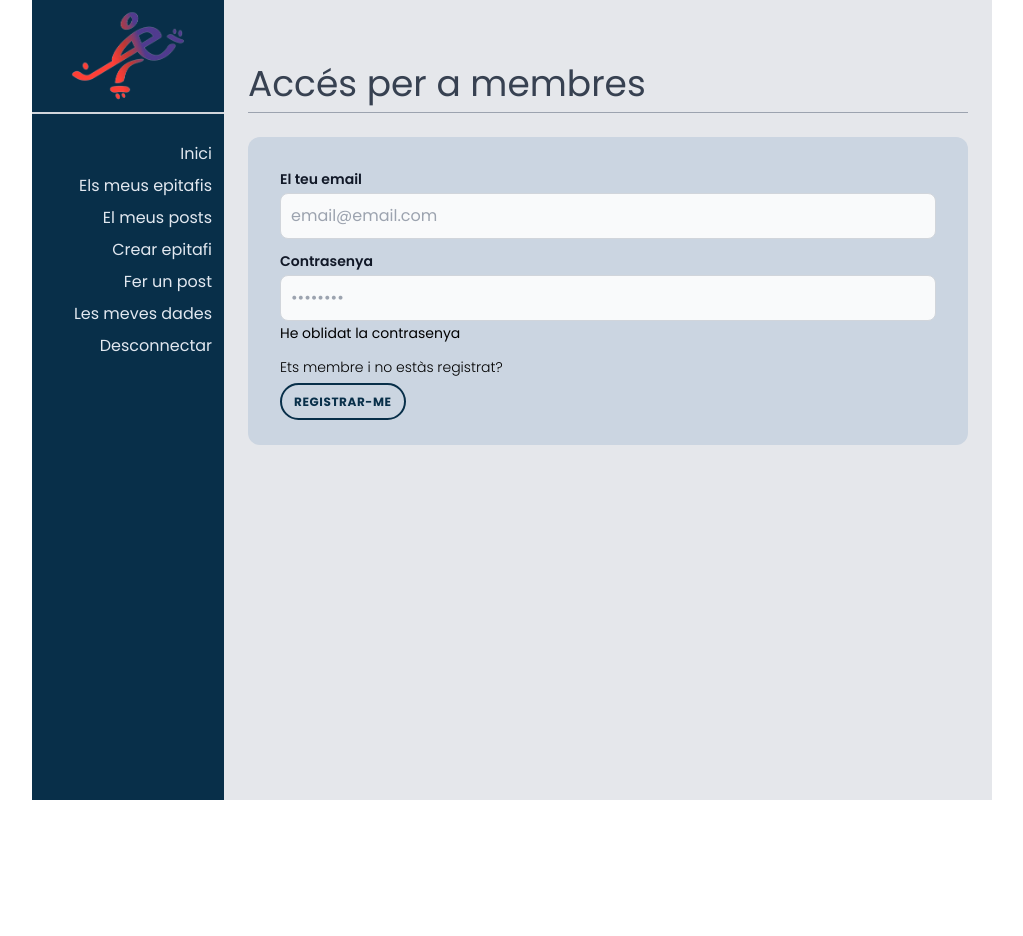
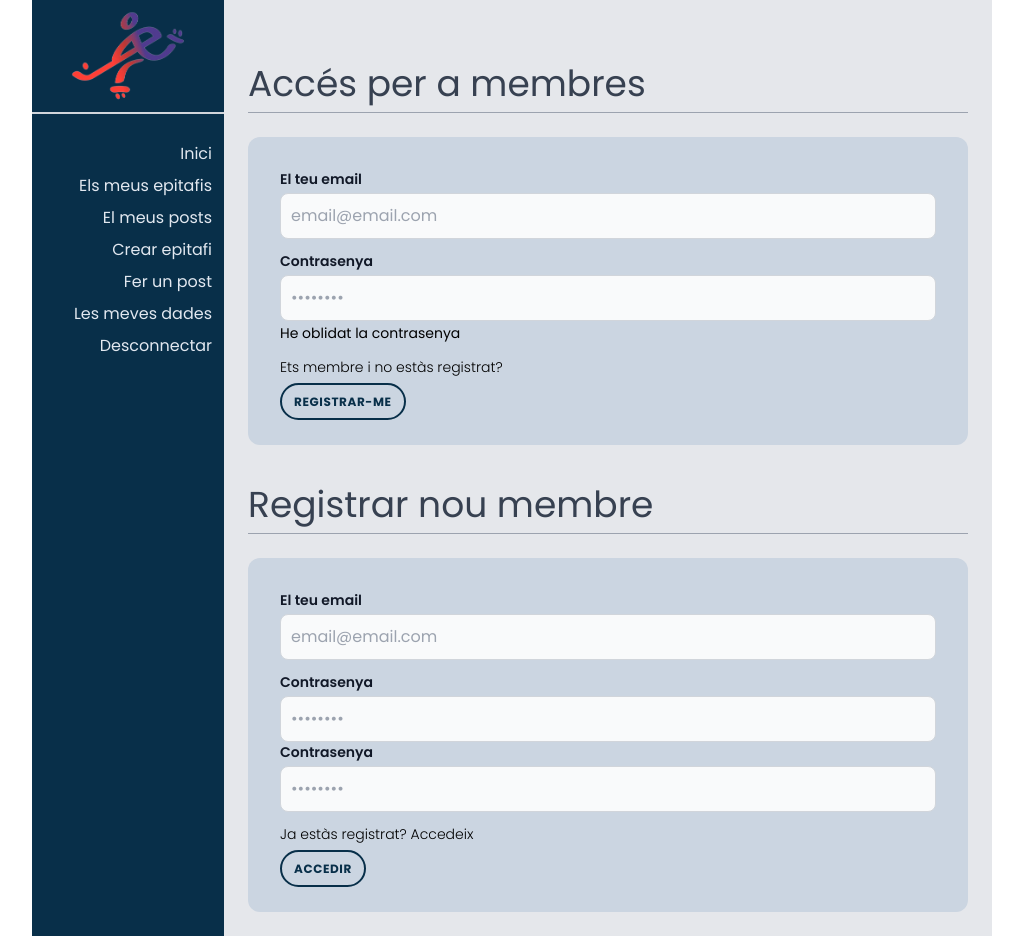
Before and after one commit to alex0rpi/web-veterans-hoquei, a React (Vite) app in the folder client/: page /admin/login in a window 1280 px wide. Shown: the whole page, without its empty margins (128-1151 px from the left). Before the commit the page ends 800 px from the top, so only its background shows below. Built offline with nearby package versions, Linux system fonts and the light colour scheme.

Commit message:
login and register

```diff
--- a/client/src/components/admin/AdminContent.tsx
+++ b/client/src/components/admin/AdminContent.tsx
@@ -1,52 +1,16 @@
-import { Button } from '../utils/Button';
+import AdminLogin from './auth/AdminLogin';
+import AdminRegister from './auth/AdminRegister';
 
 export const AdminContent = () => {
   return (
     <div className="md:col-start-3 md:col-end-4 md:justify-stretch px-6 py-6 bg-gray-200 ">
       {/* <Button title="Accés membres" /> */}
-      <h1 className="text-gray-700 text-4xl font-medium mt-10 border-b border-gray-400 pb-2">
-        Accés per a membres
-      </h1>
-      <div className="bg-slate-300 rounded-xl mt-6 p-6 space-y-4 md:space-y-6 sm:p-8">
-        <form className="" action="#">
-          <div>
-            <label
-              htmlFor="email"
-              className="block mb-1 text-sm font-semibold text-gray-900"
-            >
-              El teu email
-            </label>
-            <input
-              type="email"
-              name="email"
-              id="email"
-              className="bg-gray-50 border border-gray-300 text-gray-900 rounded-lg block w-full p-2.5 mb-3"
-              placeholder="email@email.com"
-            />
-          </div>
-          <div>
-            <label
-              htmlFor="password"
-              className="block mb-1 text-sm font-semibold text-gray-900"
-            >
-              Contrasenya
-            </label>
-            <input
-              type="password"
-              name="password"
-              id="password"
-              placeholder="••••••••"
-              className="bg-gray-50 border border-gray-300 text-gray-900 rounded-lg block w-full p-2.5 "
-            />
-          </div>
-          <a href="#" className="text-sm font-medium hover:underline">
-            He oblidat la contrasenya
-          </a>
-
-          <p className="text-sm font-light my-3">Ets membre i no estàs registrat?</p>
-          <Button title="Registrar-me" />
-        </form>
-      </div>
+      <AdminLogin />
+      <AdminRegister />
+      {/* <AdminPosts/> */}
+      {/* <AdminChapters/> */}
+      {/* <NewChapterForm/> */}
+      {/* <NewPostForm/> */}
     </div>
   );
 };
--- a/client/src/components/admin/auth/AdminLogin.tsx
+++ b/client/src/components/admin/auth/AdminLogin.tsx
@@ -0,0 +1,57 @@
+// import React from 'react';
+
+import { Button } from '../../utils/Button';
+
+// type Props = {};
+
+export const AdminLogin = () => {
+  return (
+    <>
+      <h1 className="text-gray-700 text-4xl font-medium mt-10 border-b border-gray-400 pb-2">
+        Accés per a membres
+      </h1>
+      <div className="bg-slate-300 rounded-xl mt-6 p-6 space-y-4 md:space-y-6 sm:p-8">
+        <form className="" action="#">
+          <div>
+            <label
+              htmlFor="email"
+              className="block mb-1 text-sm font-semibold text-gray-900"
+            >
+              El teu email
+            </label>
+            <input
+              type="email"
+              name="email"
+              id="email"
+              className="bg-gray-50 border border-gray-300 text-gray-900 rounded-lg block w-full p-2.5 mb-3"
+              placeholder="email@email.com"
+            />
+          </div>
+          <div>
+            <label
+              htmlFor="password"
+              className="block mb-1 text-sm font-semibold text-gray-900"
+            >
+              Contrasenya
+            </label>
+            <input
+              type="password"
+              name="password"
+              id="password"
+              placeholder="••••••••"
+              className="bg-gray-50 border border-gray-300 text-gray-900 rounded-lg block w-full p-2.5 "
+            />
+          </div>
+          <a href="#" className="text-sm font-medium hover:underline">
+            He oblidat la contrasenya
+          </a>
+
+          <p className="text-sm font-light my-3">Ets membre i no estàs registrat?</p>
+          <Button title="Registrar-me" to="/admin/register" />
+        </form>
+      </div>
+    </>
+  );
+};
+
+export default AdminLogin;
--- a/client/src/components/admin/auth/AdminRegister.tsx
+++ b/client/src/components/admin/auth/AdminRegister.tsx
@@ -0,0 +1,68 @@
+// import React from 'react';
+
+import { Button } from '../../utils/Button';
+
+// type Props = {};
+
+const AdminRegister = () => {
+  return (
+    <>
+      <h1 className="text-gray-700 text-4xl font-medium mt-10 border-b border-gray-400 pb-2">
+        Registrar nou membre
+      </h1>
+      <div className="bg-slate-300 rounded-xl mt-6 p-6 space-y-4 md:space-y-6 sm:p-8">
+        <form className="" action="#">
+          <div>
+            <label
+              htmlFor="email"
+              className="block mb-1 text-sm font-semibold text-gray-900"
+            >
+              El teu email
+            </label>
+            <input
+              type="email"
+              name="email"
+              id="email"
+              className="bg-gray-50 border border-gray-300 text-gray-900 rounded-lg block w-full p-2.5 mb-3"
+              placeholder="email@email.com"
+            />
+          </div>
+          <div>
+            <label
+              htmlFor="password"
+              className="block mb-1 text-sm font-semibold text-gray-900"
+            >
+              Contrasenya
+            </label>
+            <input
+              type="password"
+              name="password"
+              id="password"
+              placeholder="••••••••"
+              className="bg-gray-50 border border-gray-300 text-gray-900 rounded-lg block w-full p-2.5 "
+            />
+          </div>
+          <div>
+            <label
+              htmlFor="confirmPassword"
+              className="block mb-1 text-sm font-semibold text-gray-900"
+            >
+              Contrasenya
+            </label>
+            <input
+              type="password"
+              name="confirmPassword"
+              id="confirmPassword"
+              placeholder="••••••••"
+              className="bg-gray-50 border border-gray-300 text-gray-900 rounded-lg block w-full p-2.5 "
+            />
+          </div>
+          <p className="text-sm font-light my-3">Ja estàs registrat? Accedeix</p>
+          <Button title="Accedir" to="/admin/login" />
+        </form>
+      </div>
+    </>
+  );
+};
+
+export default AdminRegister;
--- a/client/src/components/utils/Button.tsx
+++ b/client/src/components/utils/Button.tsx
@@ -1,11 +1,11 @@
 import React from 'react';
 
-type Props = { title: string };
+type Props = { title: string; to: string };
 
 export const Button = (props: Props) => {
   return (
     <a
-      href="/admin"
+      href={props.to}
       className="btn text-sky-950 border-sky-950 md:border-2 hover:bg-sky-950 hover:text-white transition ease-out duration-500"
     >
       {props.title}
```
